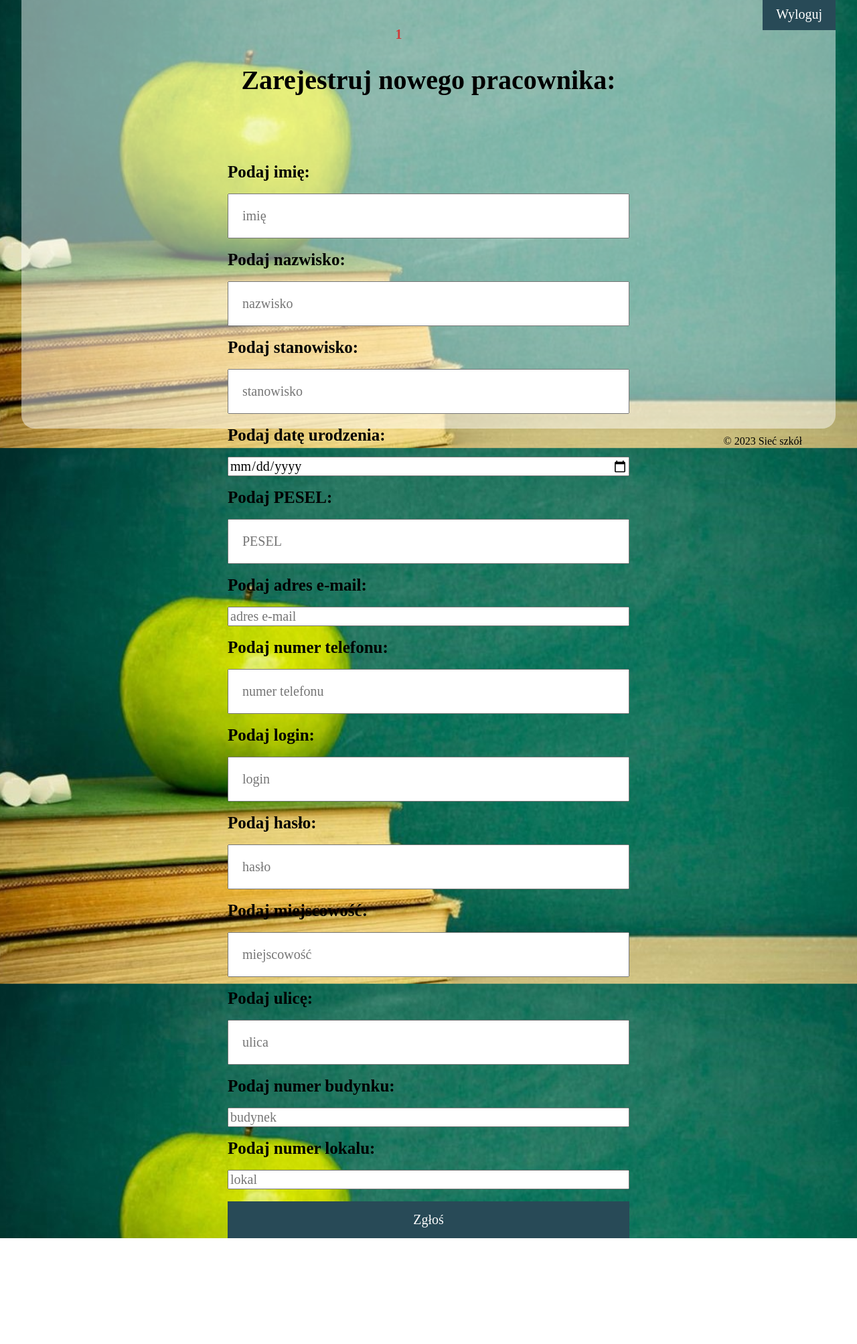
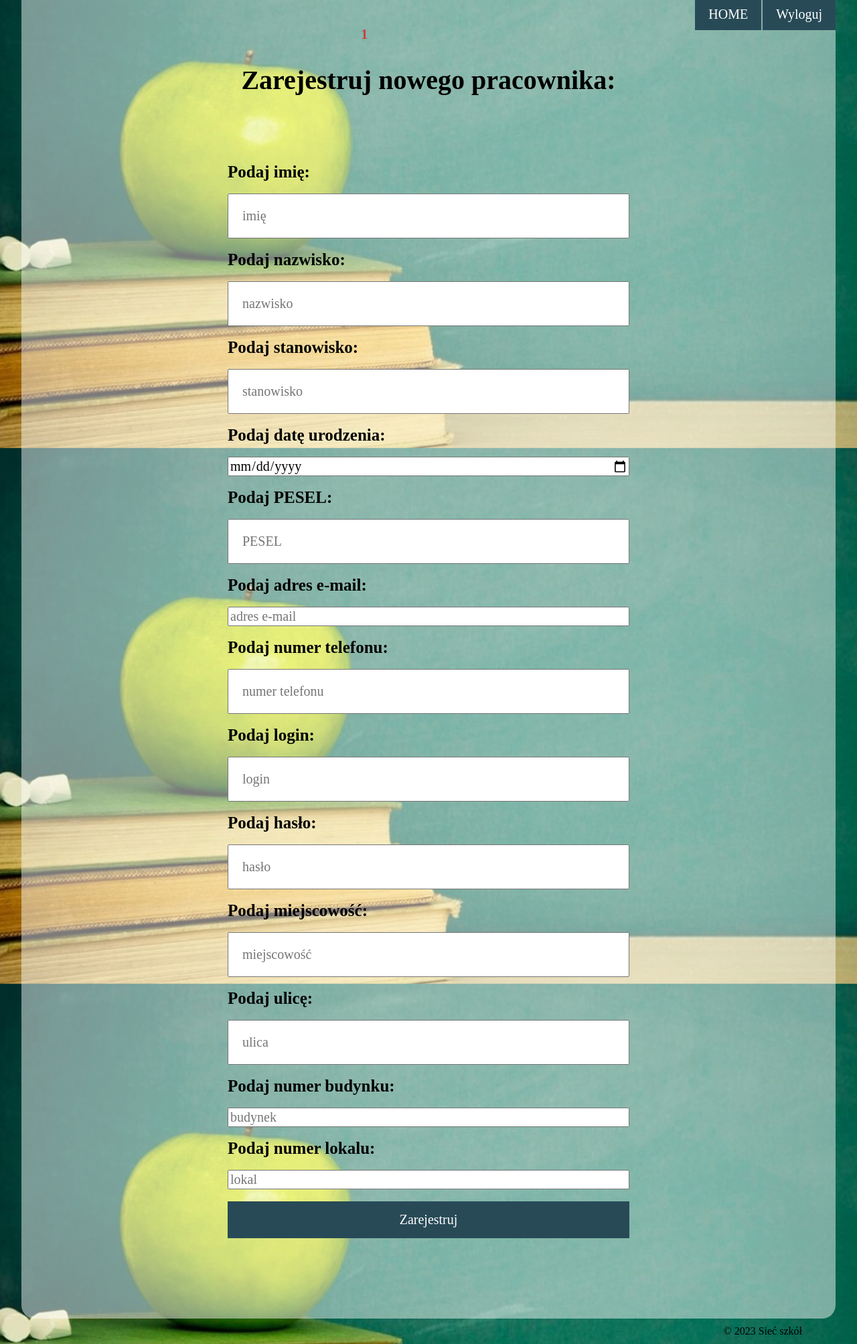
Before and after one commit to anna-staniszewska/school-network-management, a PHP site: page /subPages/subSubPages/newEmployee.page.php in a window 1280 px wide. Shown: the part 131-2138 px from the top of the page at 67% size. Before the commit the page ends 1980 px from the top, so only its background shows below. Run offline with PHP 8.4, Linux system fonts and the light colour scheme; the visitor is signed in with stand-in values (Sample User, id 1).

Commit message:
wersja po 3. sprincie

```diff
--- a/demoApp/css/inputProducts.css
+++ b/demoApp/css/inputProducts.css
@@ -50,13 +50,14 @@ a{
     font-family: "Times New Roman", Times, serif;
     text-decoration: none;
     float: right;
+    margin: 0 0 0 2px;
 }
 
 
 main{
     background-color: rgba(255, 255, 255, 0.473);
     padding: 20px;
-    height: 600px;
+    /* height: auto; */
     border-radius: 0px 0px 20px 20px;
 }
 
--- a/demoApp/subPages/subSubPages/newEmployee.page.php
+++ b/demoApp/subPages/subSubPages/newEmployee.page.php
@@ -10,6 +10,11 @@ session_start();
     <title>Zgłoszenia produktów</title>
     <link rel="stylesheet" type="text/css" href="../../css/inputProducts.css">
     <link rel="shortcut icon" href="../../css/logo.jpg">
+    <!-- <style>
+        main{
+            height: auto;
+        }
+    </style> -->
 </head>
 
 <body>
@@ -81,7 +86,8 @@ session_start();
         </div>
     </div>
 
-    <a href="../../includes/logout.inc.php">Wyloguj</a>
+    <a class="button" href="../../includes/logout.inc.php">Wyloguj</a>
+    <a class="button" href="../secretariatHome.page.php">HOME</a>
 </header>
 
 <main>
@@ -148,7 +154,7 @@ session_start();
         <br>
 
 
-        <button type = "submit" name = "submit">Zgłoś</button>
+        <button type = "submit" name = "submit">Zarejestruj</button>
     </form>
 
     <script>
```
